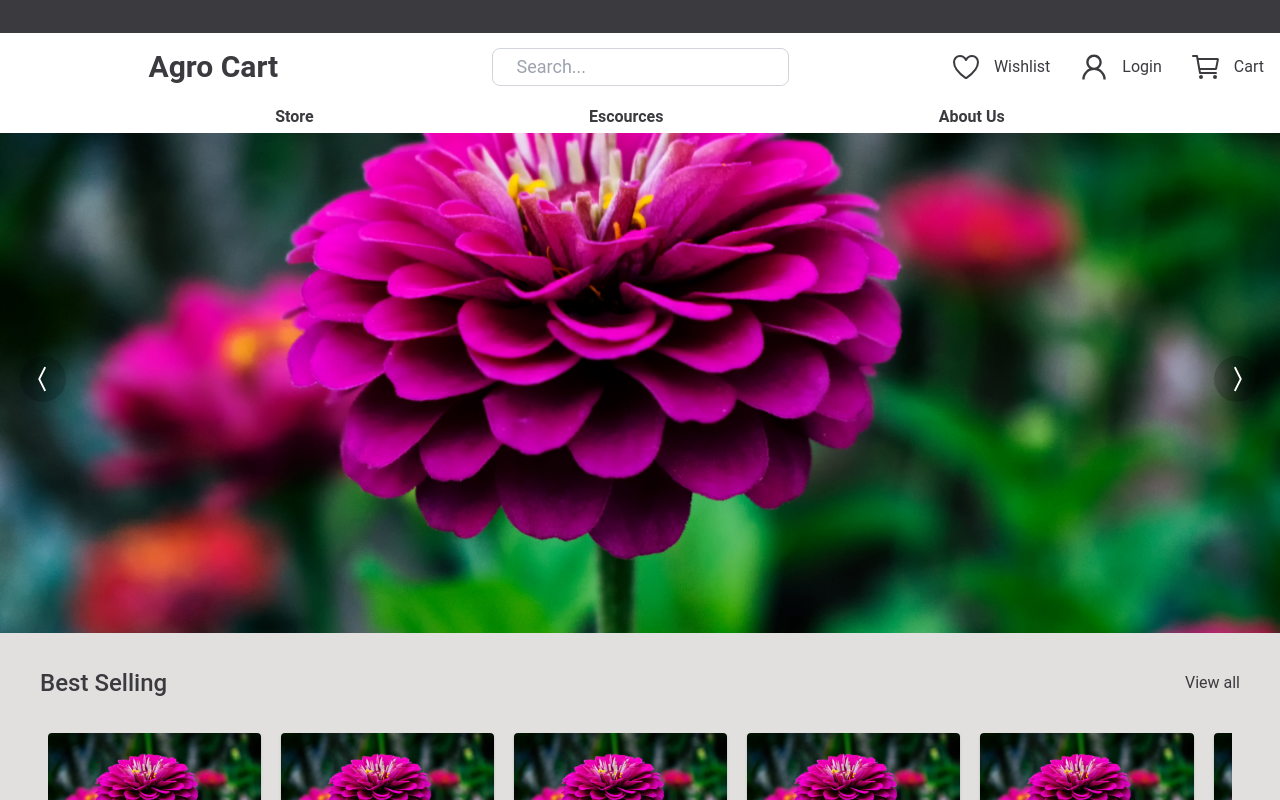
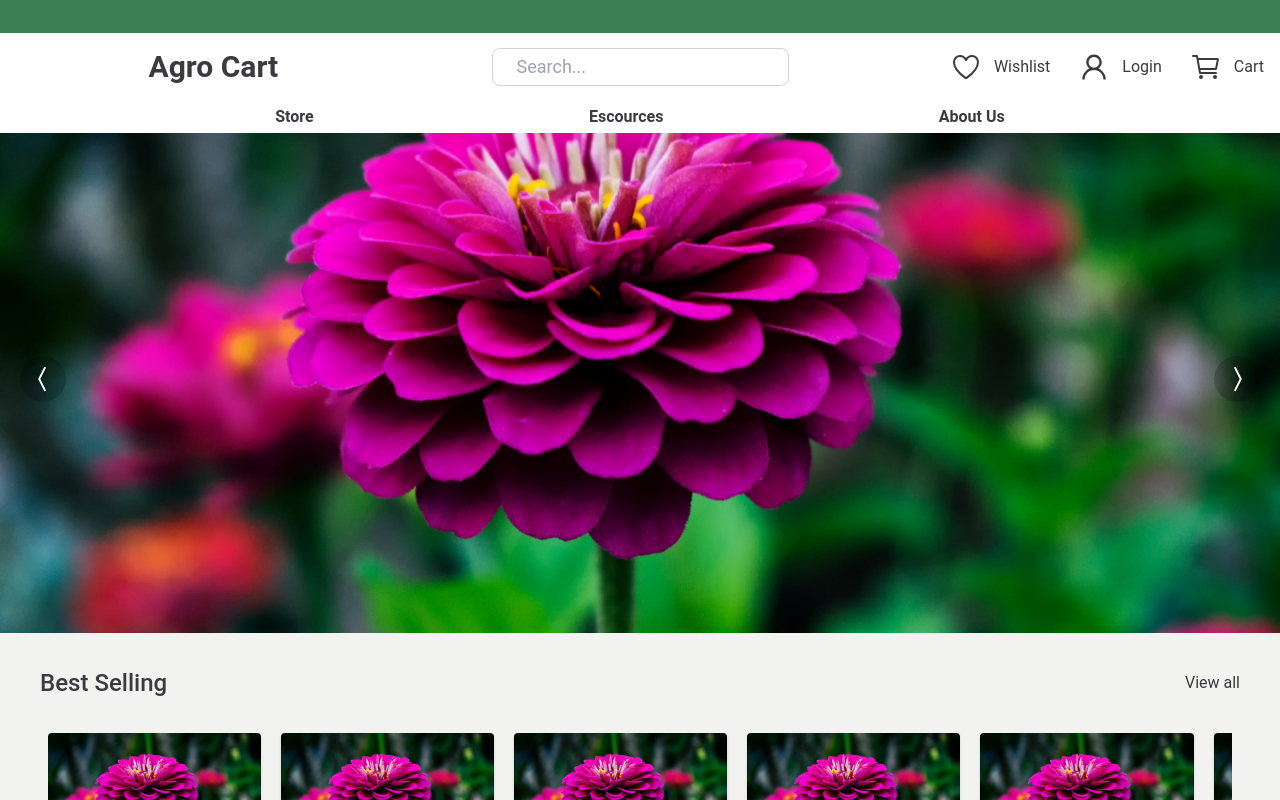
Before and after one commit to msvish/Ecommerce, a React (Create React App) app: page / in a window 1280 px wide. Built offline with nearby package versions, Linux system fonts and the light colour scheme; no server answers.

Commit message:
color change

```diff
--- a/src/Components/BestSelling/bestSelling.js
+++ b/src/Components/BestSelling/bestSelling.js
@@ -3,7 +3,7 @@ import CardContainer from "../utils/Cards/Card";
 
 export const BestSelling = () => {
   return (
-    <div className="bg-[#E1E0DE] flex flex-col w-full h-full">
+    <div className="bg-[#F2F2F0] flex flex-col w-full h-full">
       <div className="flex flex-row text-[#3B3A3F] items-center justify-between h-1/5">
         <div className="p-10  text-2xl font-medium">Best Selling</div>
         <div className="p-10 ">
--- a/src/Components/Forms/ServiceForm.js
+++ b/src/Components/Forms/ServiceForm.js
@@ -42,7 +42,7 @@ const ServiceForm = () => {
   const onSubmit = (data) => console.log(data);
 
   return (
-    <div className="px-20 py-10 w-full h-full flex flex-row bg-[#9B9A9E] text-[#080D0E]">
+    <div className="px-20 py-10 w-full h-full flex flex-row bg-[#CADEC8] text-[#080D0E]">
       <div className="w-full h-full flex flex-row border-[15px] rounded-[75px] border-[#080D0E]">
         <div className="h-full w-1/2 flex flex-col bg-[#FEFEFE] rounded-l-[60px] ">
           <div className="p-[2.5rem] h-1/4 w-full flex flex-wrap  bg-white text-start rounded-tl-[60px] font-semibold text-3xl">
@@ -53,7 +53,7 @@ const ServiceForm = () => {
             className="h-full bg-center rounded-bl-[60px] bg-contain bg-no-repeat"
           ></div>
         </div>
-        <div className="w-1/2 h-full pl-[2.5rem] flex flex-col bg-[#E1E0DE] rounded-r-[65px]">
+        <div className="w-1/2 h-full pl-[2.5rem] flex flex-col bg-[#EEEAE3] rounded-r-[65px]">
           <div className="pt-[1.5rem] h-1/4 w-full flex flex-col rounded-tl-[60px]">
             <div className="h-full font-semibold text-3xl flex-wrap">
               Get in touch.
--- a/src/Components/Header/header.js
+++ b/src/Components/Header/header.js
@@ -4,7 +4,7 @@ import { Cart, Heart, Login } from "../../Assets/svg";
 const Header = () => {
   return (
     <div className="h-full w-full">
-      <div className="h-1/4 bg-[#3B3A3F]"></div>
+      <div className="h-1/4 bg-[#3E7E55]"></div>
       <div className="h-1/2">
         <div className="h-full w-full flex flex-row justify-center">
           <div className="w-1/3 flex flex-row items-center justify-center">
```
Also changed, not shown: src/Assets/Services.svg (added).
